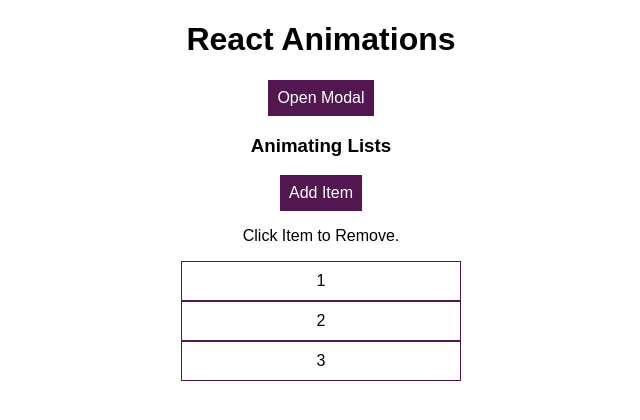
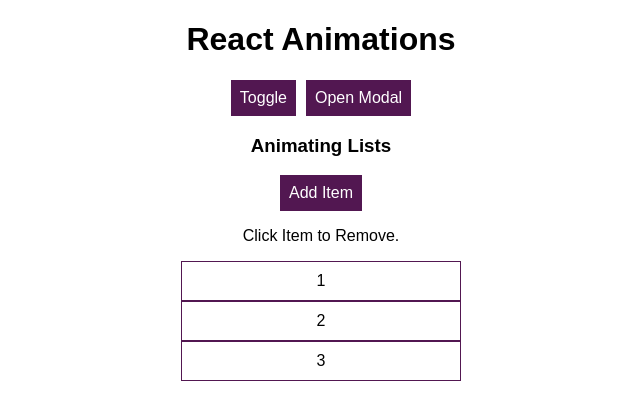
Before and after one commit to marovichn/React-animations, a React (Create React App) app in the folder animations/: page / in a window 1280 px wide. Shown: the top 420 px of the page, without its empty margins (319-959 px from the left). Built offline with nearby package versions, Linux system fonts and the light colour scheme.

Commit message:
installing-React-transition-group

```diff
--- a/animations/package.json
+++ b/animations/package.json
@@ -5,7 +5,8 @@
   "dependencies": {
     "react": "^16.0.0",
     "react-dom": "^16.0.0",
-    "react-scripts": "^5.0.1"
+    "react-scripts": "^5.0.1",
+    "react-transition-group": "^4.4.5"
   },
   "scripts": {
     "start": "react-scripts start",
--- a/animations/src/App.js
+++ b/animations/src/App.js
@@ -8,6 +8,7 @@
 class App extends Component {
   state = {
     modalIsOpen: false,
+    showBlock: false,
   };
 
   showModal = () => {
@@ -22,6 +23,12 @@
     return (
       <div className="App">
         <h1>React Animations</h1>
+        <button className="Button">Toggle</button>
+        {this.state.showBlock ? (
+          <div
+            style={{ backgroundColor: "red", width: 100, height: 100 }}
+          ></div>
+        ) : null}
         {this.state.modalIsOpen && (
           <Modal show={this.state.modalIsOpen} closed={this.closeModal} />
         )}
--- a/animations/src/index.css
+++ b/animations/src/index.css
@@ -5,6 +5,7 @@
 }
 
 .Button {
+  margin: auto 5px;
   border: 1px solid #521751;
   font: inherit;
   padding: 8px;
```
Also changed, not shown: 1 other file (tests, documents, lock files or other folders).
